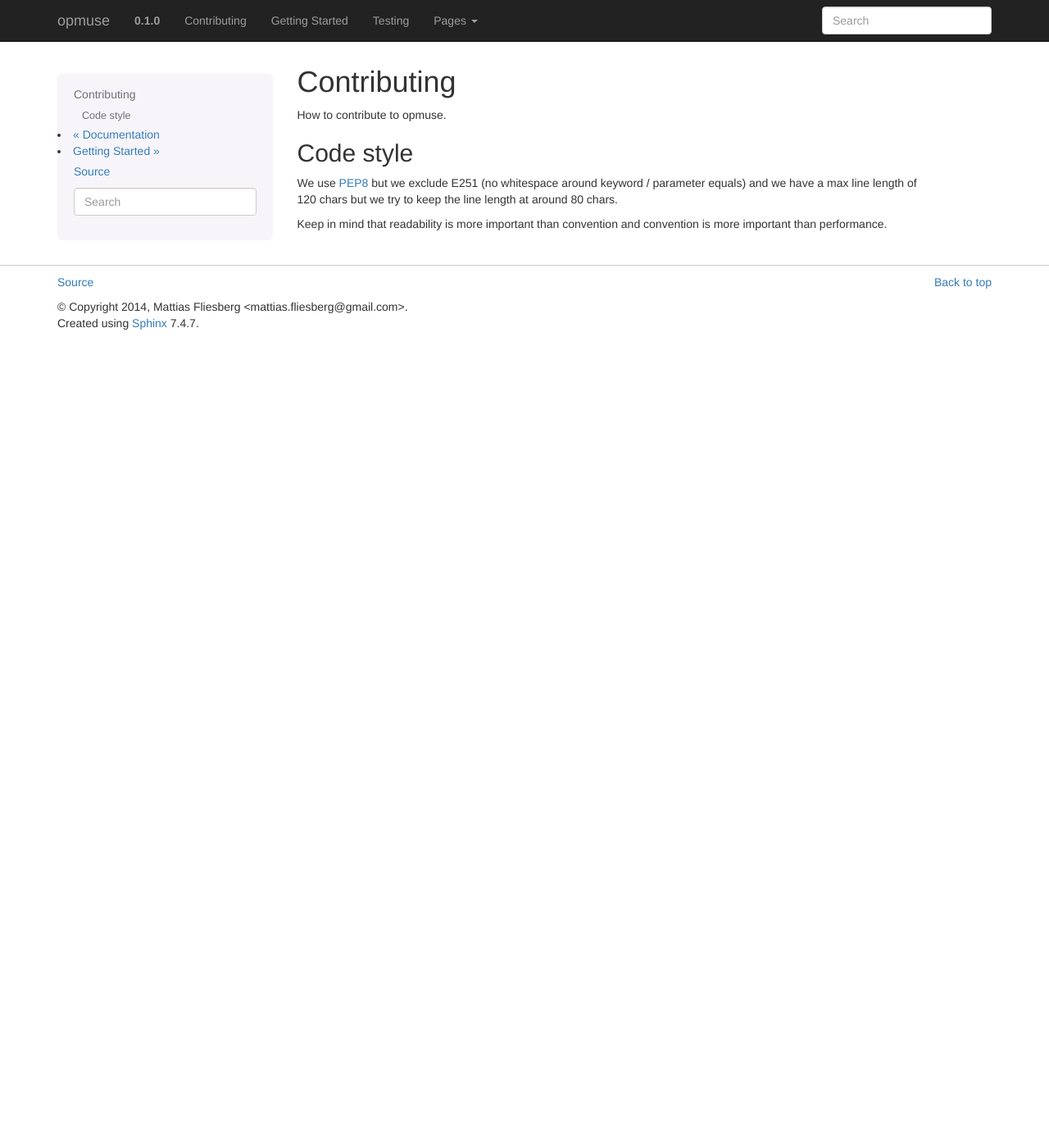
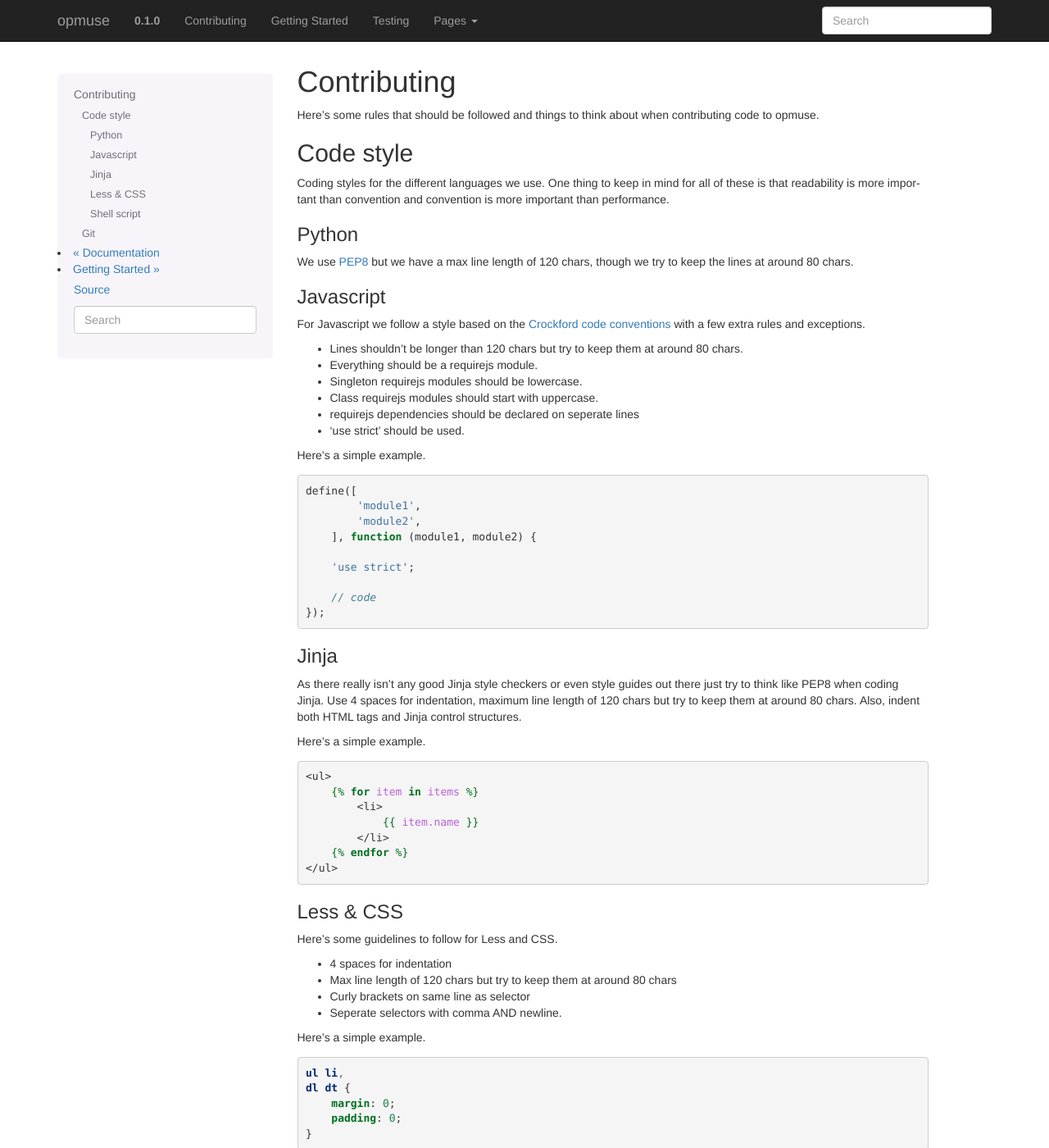
Before and after one commit to opmuse/opmuse, a Sphinx documentation site: the page built from docs/contributing.rst, in a window 1280 px wide and 1400 px high. Shown: the whole window at 82% size. Built offline with Sphinx 7.4.7, drawn with Linux system fonts in a browser that asks for light colours; nearby versions of some CDN libraries; library files that are not in the unit come from our copies; some of the changed text lies outside the part shown.

Commit message:
more comprehensive contributing docs

```diff
--- a/docs/contributing.rst
+++ b/docs/contributing.rst
@@ -1,16 +1,102 @@
 Contributing
 ============
 
-How to contribute to opmuse.
+Here's some rules that should be followed and things to think about when
+contributing code to opmuse.
 
 Code style
 ----------
 
-We use `PEP8`_ but we exclude E251 (no whitespace around keyword / parameter
-equals) and we have a max line length of 120 chars but we try to keep the line
-length at around 80 chars.
+Coding styles for the different languages we use. One thing to keep in mind for
+all of these is that readability is more important than convention and
+convention is more important than performance.
 
-Keep in mind that readability is more important than convention and convention
-is more important than performance.
+Python
+~~~~~~
+
+We use `PEP8`_ but we have a max line length of 120 chars, though we try to keep
+the lines at around 80 chars.
 
 .. _`PEP8`: http://www.python.org/dev/peps/pep-0008
+
+Javascript
+~~~~~~~~~~
+
+For Javascript we follow a style based on the `Crockford code conventions`_
+with a few extra rules and exceptions.
+
+- Lines shouldn't be longer than 120 chars but try to keep them at around 80 chars.
+- Everything should be a requirejs module.
+- Singleton requirejs modules should be lowercase.
+- Class requirejs modules should start with uppercase.
+- requirejs dependencies should be declared on seperate lines
+- 'use strict' should be used.
+
+Here's a simple example.
+
+.. code-block:: javascript
+
+    define([
+            'module1',
+            'module2',
+        ], function (module1, module2) {
+
+        'use strict';
+
+        // code
+    });
+
+.. _`Crockford code conventions`: http://javascript.crockford.com/code.html
+
+Jinja
+~~~~~
+
+As there really isn't any good Jinja style checkers or even style guides out
+there just try to think like PEP8 when coding Jinja. Use 4 spaces for
+indentation, maximum line length of 120 chars but try to keep them at around 80
+chars. Also, indent both HTML tags and Jinja control structures.
+
+Here's a simple example.
+
+.. code-block:: jinja
+
+    <ul>
+        {% for item in items %}
+            <li>
+                {{ item.name }}
+            </li>
+        {% endfor %}
+    </ul>
+
+Less & CSS
+~~~~~~~~~~
+
+Here's some guidelines to follow for Less and CSS.
+
+- 4 spaces for indentation
+- Max line length of 120 chars but try to keep them at around 80 chars
+- Curly brackets on same line as selector
+- Seperate selectors with comma AND newline.
+
+Here's a simple example.
+
+.. code-block:: css
+
+    ul li,
+    dl dt {
+        margin: 0;
+        padding: 0;
+    }
+
+Shell script
+~~~~~~~~~~~~
+
+Use 4 spaces, max line length of 120 chars but try to keep them at around 80
+chars.
+
+Git
+---
+
+Try to follow `this style guide`_ when writing commit messages.
+
+.. _`this style guide`: http://tbaggery.com/2008/04/19/a-note-about-git-commit-messages.html
```
